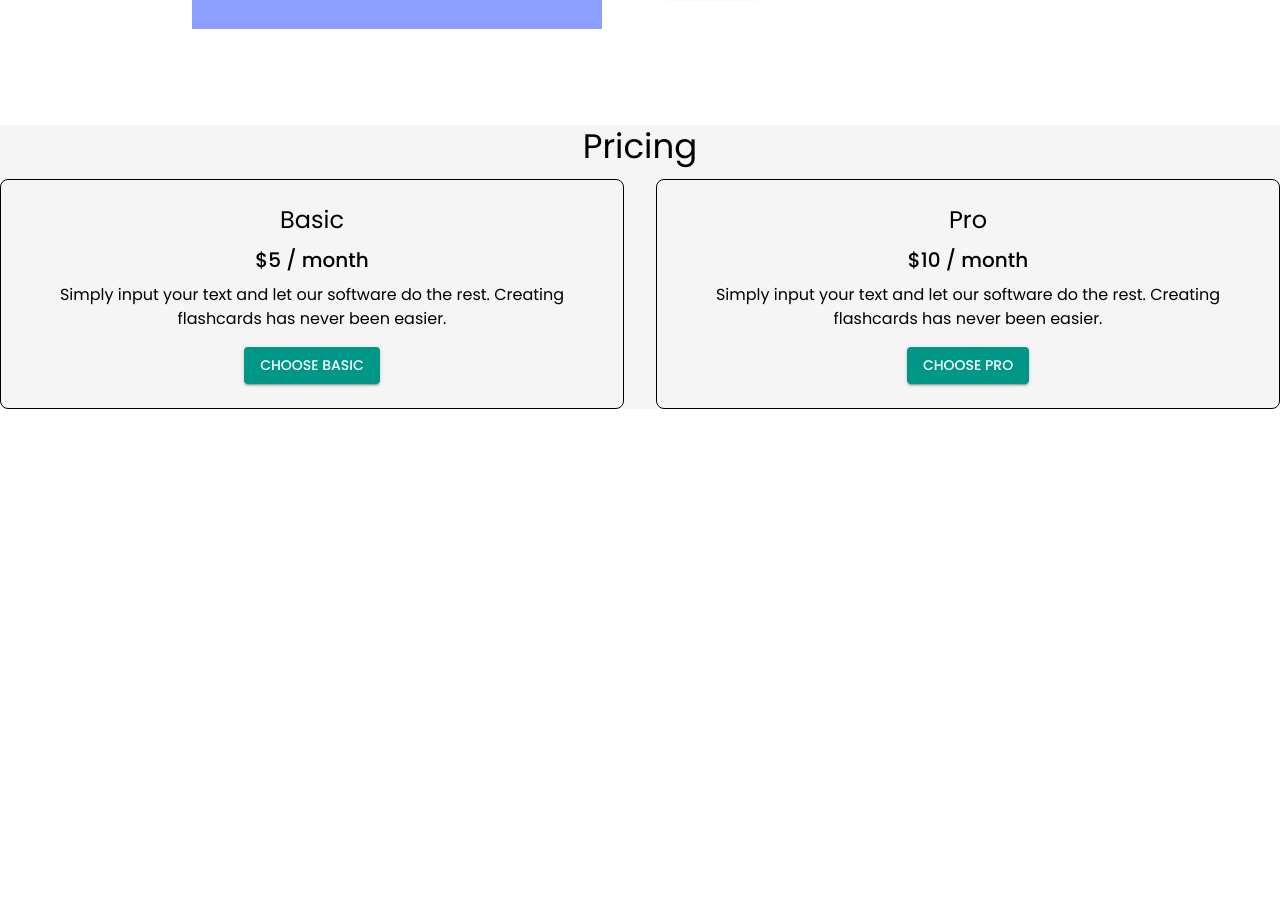
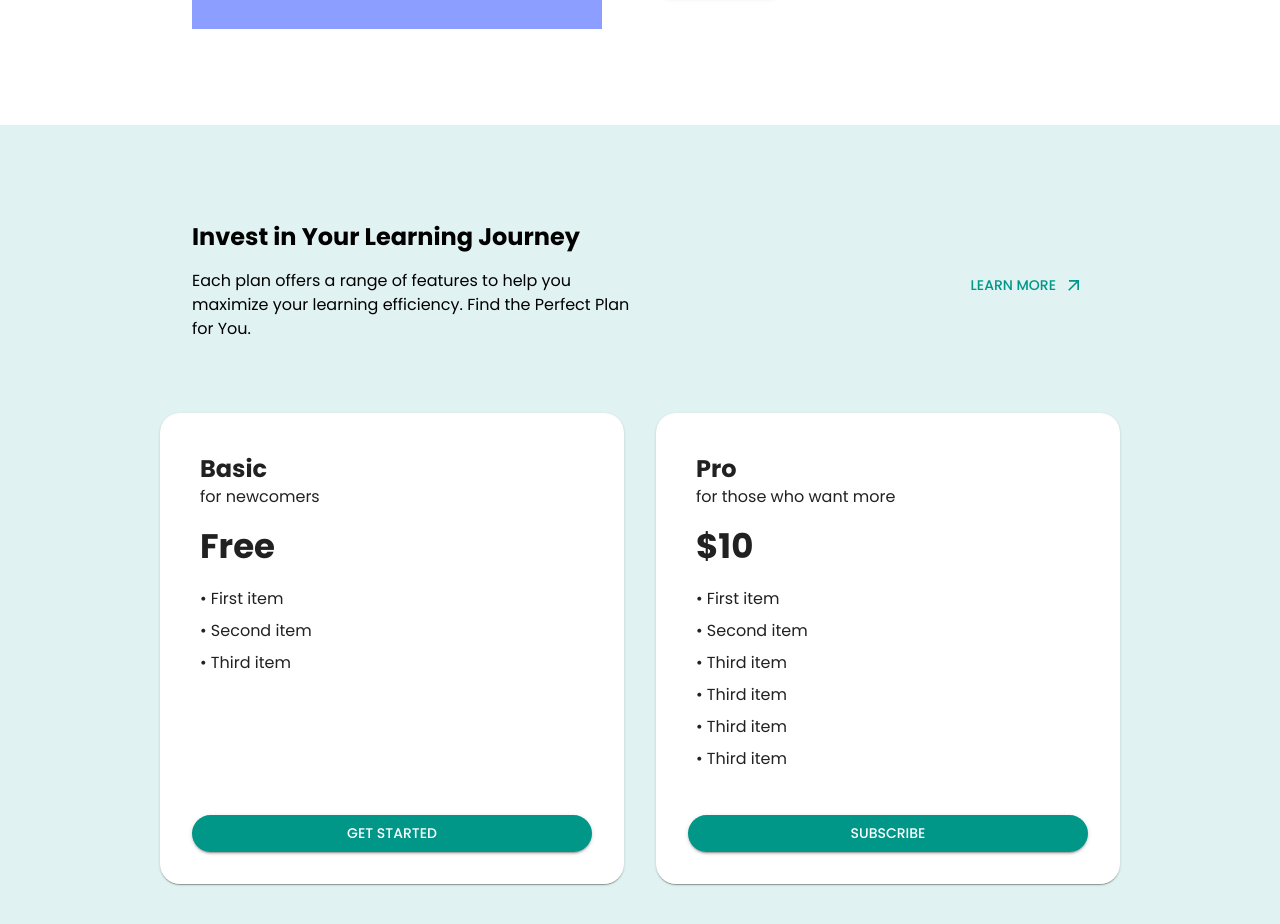
Before and after one commit to brianhe1/smartcards-ai, a Next.js app: page / in a window 1280 px wide. Shown: the part 1940-2864 px from the top of the page. Before the commit the page ends 2349 px from the top, so only its background shows below. Built offline with nearby package versions, Linux system fonts and the light colour scheme; no server answers.

Commit message:
finished ui for landing page

```diff
--- a/app/page.js
+++ b/app/page.js
@@ -1,7 +1,7 @@
 'use client'
 import getStripe from "@/utils/get-stripe";
 import {SignedIn, SignedOut, UserButton} from "@clerk/nextjs";
-import { AppBar, Toolbar, Typography, Button, Box, Grid, Stack, Paper} from "@mui/material";
+import { AppBar, Toolbar, Typography, Button, Box, Grid, Stack, Paper, Card, CardContent, CardActions, List, ListItem, ListItemText} from "@mui/material";
 import Head from "next/head";
 import { useRouter } from "next/navigation";
 import { useEffect } from "react";
@@ -9,6 +9,7 @@ import { useUser } from "@clerk/nextjs";
 import './globals.css';
 import { ThemeProvider, createTheme } from '@mui/material/styles';
 import { styled } from '@mui/material/styles';
+import ArrowOutwardIcon from '@mui/icons-material/ArrowOutward';
 import { grey, teal, blue, cyan, green, orange, pink, lightBlue} from '@mui/material/colors';
 
 
@@ -42,6 +43,16 @@ const FeatureCard = styled(Paper)(({ theme, bgcolor }) => ({
     transform: 'scale(1.05)',  // scale up the card by 5% on hover
   },
 }));
+
+const StyledList = styled(List)({
+  padding: 0,
+  margin: 0,
+});
+
+const StyledListItem = styled(ListItem)({
+  padding: 0,
+  margin: 0,
+});
 
 export default function Home() {
 
@@ -158,7 +169,7 @@ export default function Home() {
             <Box sx={{flex:1, display: 'flex', flexDirection: 'column', alignItems: 'flex-start', justifyContent: 'space-between', py: 4}}>
               <Typography variant="h5" align="center" sx={{fontWeight: 'bold'}} gutterBottom>Revolutionize Your Study Routine</Typography>
               <Typography sx={{my: 1}}>Unlock a new way to study with AI-generated flashcards. Simply enter a topic, and let us create personalized flashcards tailored to your learning needs.</Typography>
-              <Button variant="contained" color="primary" sx={{mt:2, p: 2}} href="/sign-up">Get Started</Button>
+              <Button variant="contained" color="primary" sx={{mt:2, p: 2, px: 3}} href="/sign-up">Get Started</Button>
             </Box>
             <Box sx={{ flex: 1, display: 'flex', width: '100%', pl: 6}}>
                 <Box sx={{ width: '410px', height: '290px', backgroundColor: '#8c9eff'}} />
@@ -171,43 +182,100 @@ export default function Home() {
             <Box sx={{flex:1, display: 'flex', flexDirection: 'column', alignItems: 'flex-start', justifyContent: 'space-between', py: 4}}>
               <Typography variant="h5" align="center" sx={{fontWeight: 'bold'}} gutterBottom>Transform How You Learn</Typography>
               <Typography sx={{my:1}}>Experience the future of studying with our cutting-edge flashcard generator. Make studying simpler and more efficient today.</Typography>
-              <Button variant="contained" color="primary" sx={{mt:2, p: 2}} href="/sign-up">Try Now</Button>
+              <Button variant="contained" color="primary" sx={{mt:2, p: 2, px: 3}} href="/sign-up">Try Now</Button>
             </Box>
           </Stack>
         </Stack>
       </Box>
 
       {/* pricing container */}
-      <Box sx={{ textAlign: 'center'}}>
-        <Typography variant="h4" align="center" gutterBottom>
-            Pricing
-        </Typography>
-        <Grid container spacing = {4} display="flex">
-          <Grid item xs={12} md={6} >
-            <Box sx={{p: 3, border: "1px solid", borderRadius: 2}}>
-              <Typography variant = "h5" gutterBottom>Basic</Typography>
-              <Typography variant="h6" gutterBottom>$5 / month</Typography>
-              <Typography>
-                {'  '}
-                Simply input your text and let our software do the rest. Creating flashcards has never been easier.
-              </Typography>
-              <Button variant="contained" color="primary" sx={{mt: 2}}>Choose Basic</Button>
-            </Box>
+      <Box display="flex" flexDirection="column" alignItems="center" sx={{width: "100%", backgroundColor: teal[50], py: 12}}>
+        <Box display='flex' flexDirection="row" justifyContent="space-between" sx={{width: '70%', maxWidth: "1300px", pb: 8}}>
+          <Stack direction="column" display="flex" justifyContent='flex-start' sx={{width: "50%"}}>
+            <Typography variant="h5" sx={{fontWeight: 'bold'}} gutterBottom>
+              Invest in Your Learning Journey
+            </Typography>
+            <Typography sx={{my:1}}>Each plan offers a range of features to help you maximize your learning efficiency. Find the Perfect Plan for You.</Typography>
+          </Stack>
+          <Box display="flex" alignItems="center" justifyContent='flex-end'>
+            <Button variant="text" endIcon={<ArrowOutwardIcon />}>Learn More</Button>
+          </Box>
+        </Box>
+        <Box display='flex'  sx={{width: '75%', maxWidth: "1300px"}}>
+          {/* basic pricing card */}
+          <Grid container spacing = {4} display="flex">
+            <Grid display="flex" item xs={12} md={6} >
+              <Card sx={{ display: 'flex', flexDirection: 'column', p: 3, borderRadius: 5, flex: 1 }}>
+                <CardContent sx={{ flex: 1 }}>
+                  <Typography variant="h5" sx={{ fontWeight: 'bold' }}>Basic</Typography>
+                  <Typography gutterBottom>for newcomers</Typography>
+                  <Typography variant="h4" sx={{ fontWeight: "bold", my: 2 }} gutterBottom>Free</Typography>
+                  <StyledList>
+                    <StyledListItem>
+                      <ListItemText primary="• First item" />
+                    </StyledListItem>
+                    <StyledListItem>
+                      <ListItemText primary="• Second item" />
+                    </StyledListItem>
+                    <StyledListItem>
+                      <ListItemText primary="• Third item" />
+                    </StyledListItem>
+                  </StyledList>
+                </CardContent>
+                <CardActions>
+                  <Button variant="contained" color="primary" sx={{ mt: 2, width: "100%", borderRadius: '25px' }} href="/sign-up">
+                    Get Started
+                  </Button>
+                </CardActions>
+              </Card>
+            </Grid>
+            {/* pro pricing card */}
+            <Grid display="flex" item xs={12} md={6} >
+              <Card sx={{ display: 'flex', flexDirection: 'column', p: 3, borderRadius: 5, flex: 1 }}>
+                <CardContent sx={{ flex: 1 }}>
+                  <Typography variant="h5" sx={{fontWeight: 'bold'}}>Pro</Typography>
+                  <Typography gutterBottom>for those who want more</Typography>
+                  <Typography variant="h4" sx={{ fontWeight: "bold", my: 2}}gutterBottom>$10</Typography>
+                  <StyledList>
+                    <StyledListItem>
+                      <ListItemText primary="• First item" />
+                    </StyledListItem>
+                    <StyledListItem>
+                      <ListItemText primary="• Second item" />
+                    </StyledListItem>
+                    <StyledListItem>
+                      <ListItemText primary="• Third item" />
+                    </StyledListItem>
+                    <StyledListItem>
+                      <ListItemText primary="• Third item" />
+                    </StyledListItem>
+                    <StyledListItem>
+                      <ListItemText primary="• Third item" />
+                    </StyledListItem>
+                    <StyledListItem>
+                      <ListItemText primary="• Third item" />
+                    </StyledListItem>
+                  </StyledList>
+                </CardContent>
+                <CardActions>
+                  <Button variant="contained" color="primary" sx={{ mt: 2, width: "100%", borderRadius: '25px'}} onClick={handleSubmit}>
+                    subscribe
+                  </Button>
+                </CardActions>
+              </Card>
+            </Grid>
           </Grid>
-          <Grid item xs={12} md={6} >
-            <Box sx={{p: 3, border: "1px solid", borderRadius: 2}}>
-                <Typography variant = "h5" gutterBottom>Pro</Typography>
-                <Typography variant="h6" gutterBottom>$10 / month</Typography>
-                <Typography>
-                  {'  '}
-                  Simply input your text and let our software do the rest. Creating flashcards has never been easier.
-                </Typography>
-                <Button variant="contained" color="primary" sx={{mt: 2}} onClick={handleSubmit}>Choose Pro</Button>
-              </Box>
-          </Grid>
-        </Grid>
+        </Box>
       </Box>
+
+      {/* footer container */}
+      <Box>
+
+      </Box>
+
     </Box>
+
+
     </ThemeProvider>
   );
 }
```
